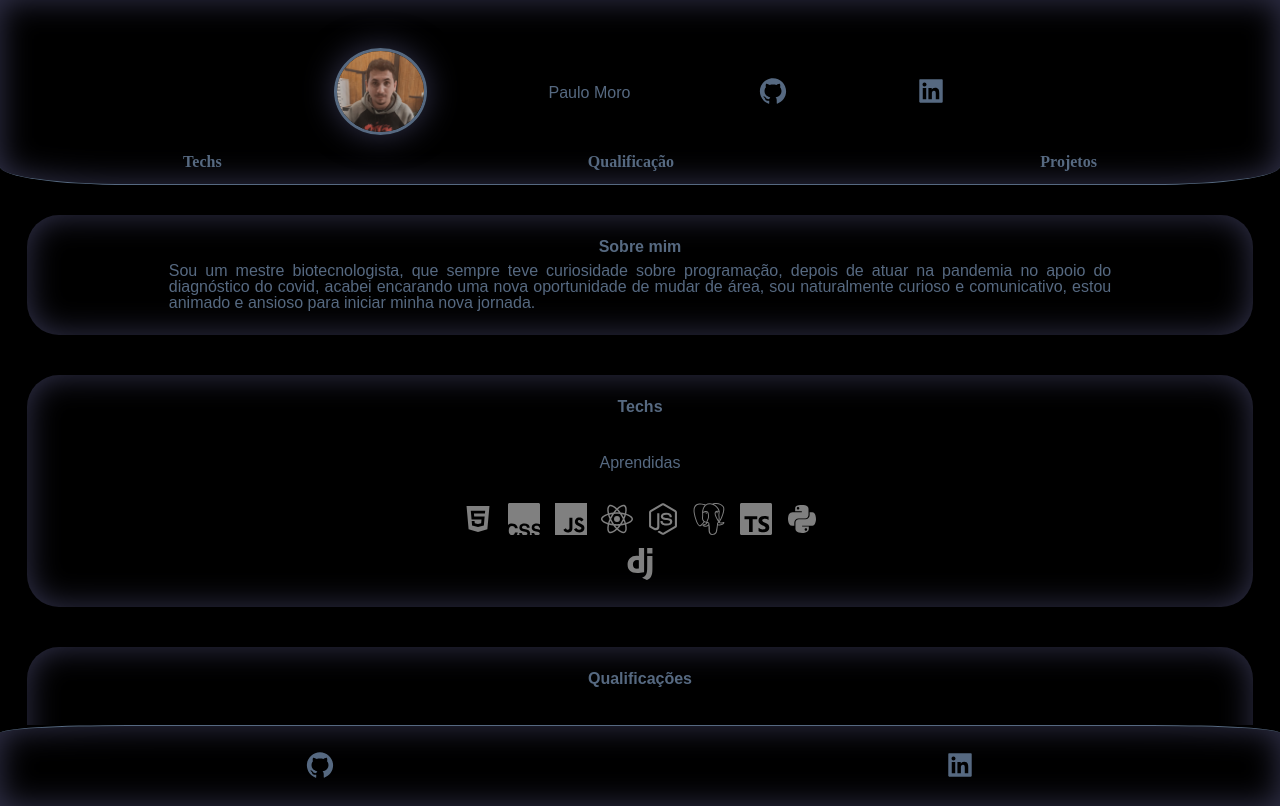
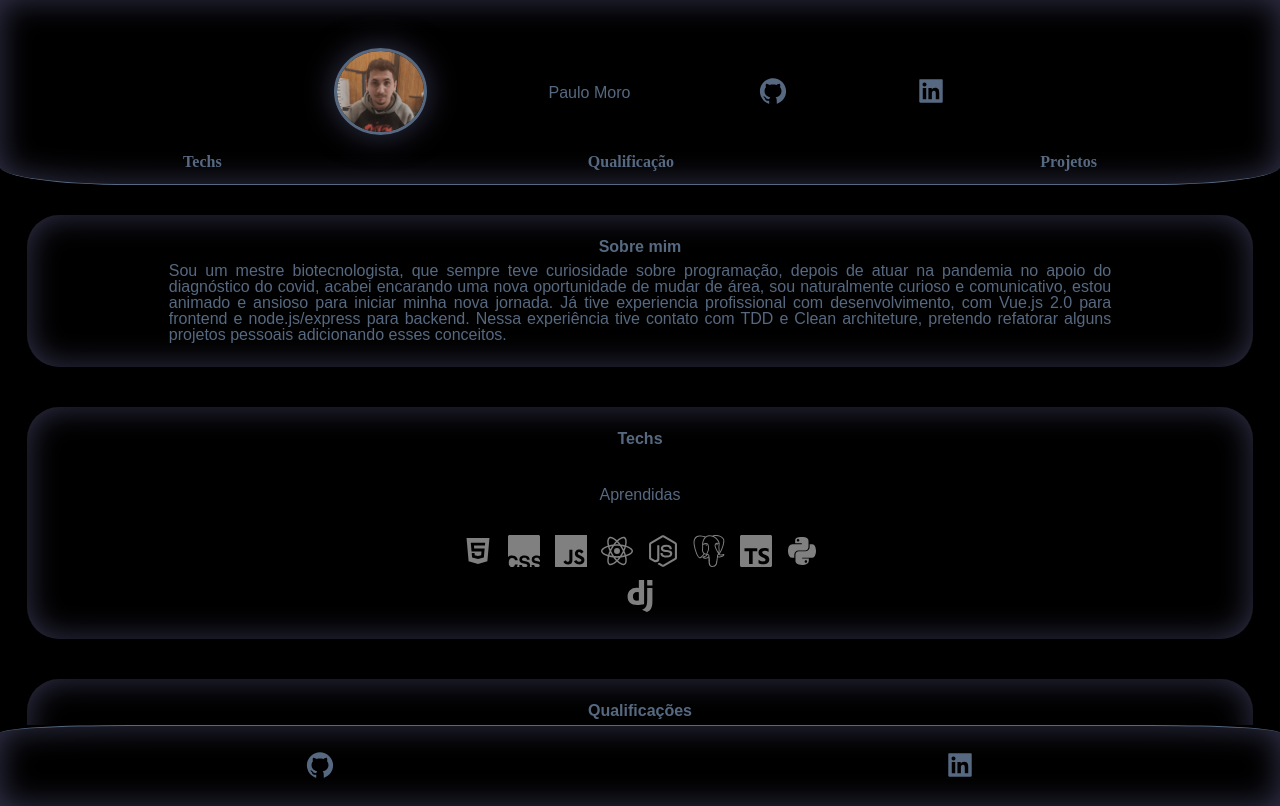
Before and after one commit to paulo-moro/portifolio, a React (Create React App) app: page / in a window 1280 px wide. Built offline with nearby package versions, Linux system fonts and the light colour scheme.

Commit message:
refactor: add more information of about me

```diff
--- a/src/components/aboutMe/index.jsx
+++ b/src/components/aboutMe/index.jsx
@@ -8,7 +8,10 @@ const AboutMe = ()=>{
                 Sou um mestre biotecnologista, que sempre teve curiosidade sobre programação,
             depois de atuar na pandemia no apoio do diagnóstico do covid, acabei encarando uma
             nova oportunidade de mudar de área, sou naturalmente curioso e comunicativo, estou
-            animado e ansioso para iniciar minha nova jornada.
+            animado e ansioso para iniciar minha nova jornada. Já tive experiencia profissional
+            com desenvolvimento, com Vue.js 2.0  para frontend e node.js/express para backend.
+            Nessa experiência tive contato com TDD e Clean architeture, pretendo refatorar alguns
+            projetos pessoais adicionando esses conceitos.
             </p>
         </StyledSection>
     )
```
